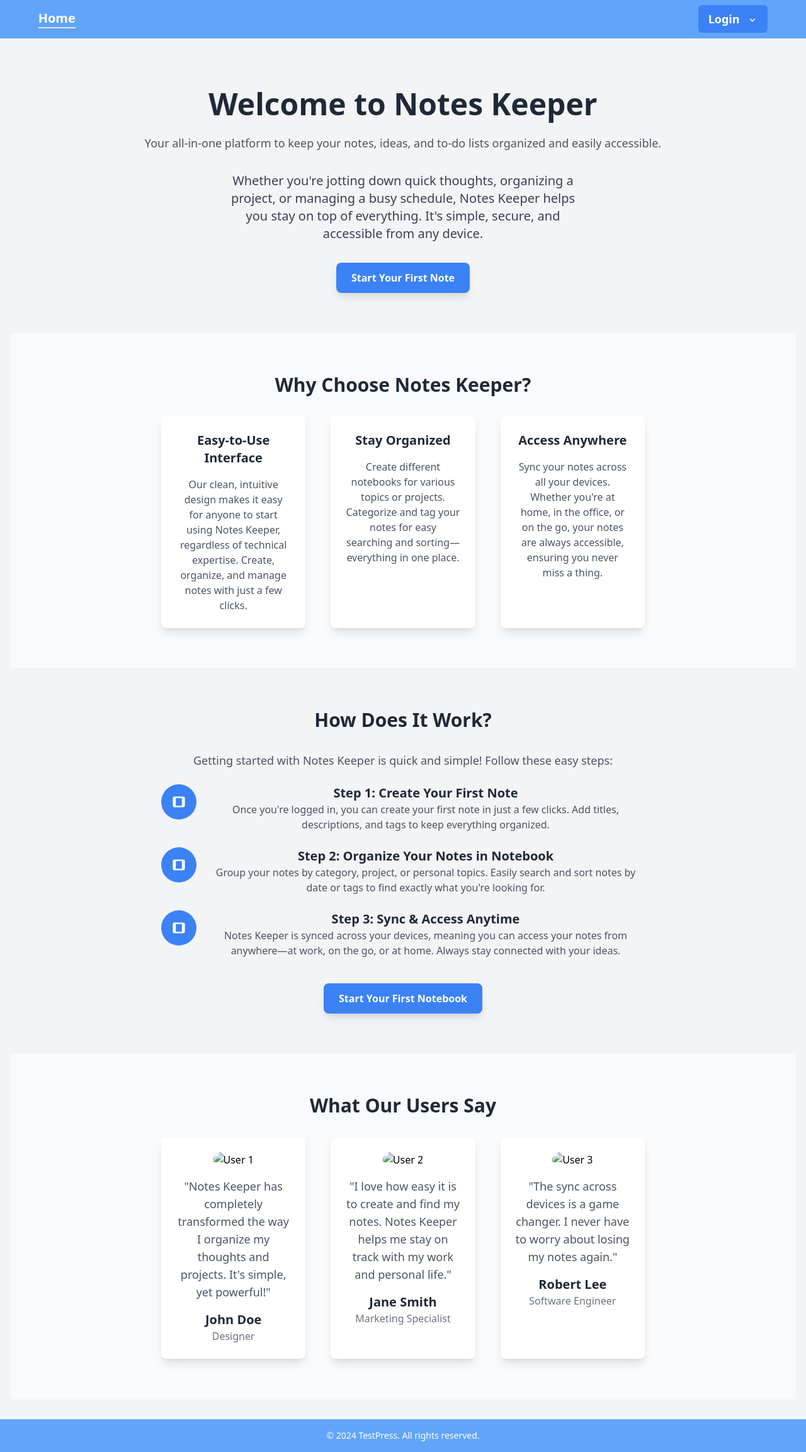
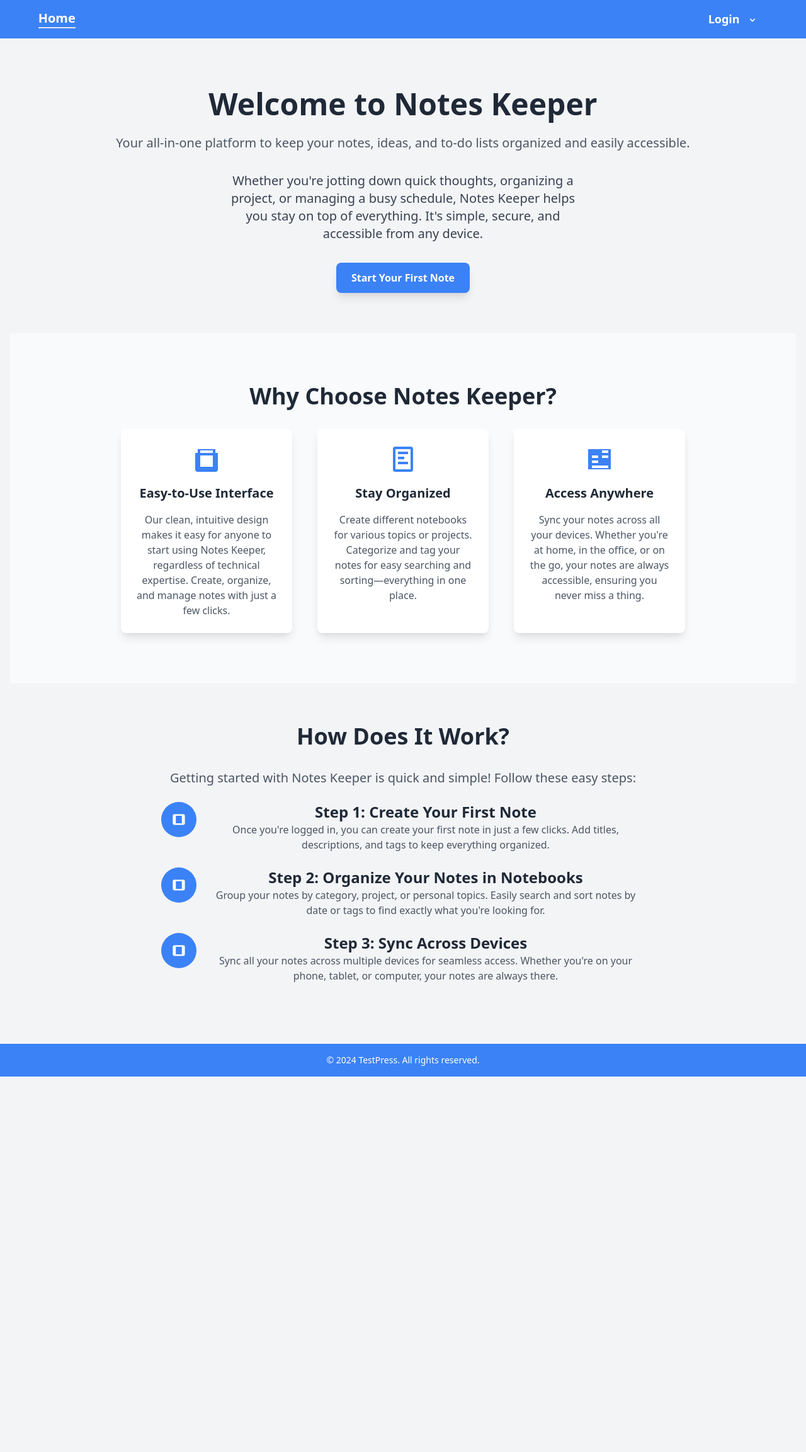
Before and after one commit to Veera-17/Notes_App, a Django app: page / in a window 1280 px wide. Shown: the whole page at 63% size. After the commit the page ends 1709 px from the top, so only its background shows below. Run offline with Django 5.2, Linux system fonts and the light colour scheme; some libraries are stand-ins or nearby versions.

Commit message:
Enhance Template

```diff
--- a/account/templates/registration/login.html
+++ b/account/templates/registration/login.html
@@ -6,8 +6,6 @@
 <section class="flex-1  py-16 flex items-center justify-center">
     <div class="container mx-auto text-center">
         <h1 class="text-4xl font-semibold text-gray-800 mb-8">Login to Your Account</h1>
-
-        <!-- Login Form -->
         <div class="bg-white p-8 rounded-lg shadow-lg max-w-md mx-auto">
             <form method="post" class="space-y-4">
                 {% csrf_token %}
--- a/account/templates/registration/password_change_form.html
+++ b/account/templates/registration/password_change_form.html
@@ -6,8 +6,6 @@
 <section class="flex-1 py-16 flex items-center justify-center">
     <div class="container mx-auto text-center">
         <h1 class="text-4xl font-semibold text-gray-800 mb-8">Change Your Password</h1>
-
-        <!-- Change Password Form -->
         <div class="bg-white p-8 rounded-lg shadow-lg max-w-md mx-auto">
             <form method="post" class="space-y-4">
                 {% csrf_token %}
--- a/notes/templates/base.html
+++ b/notes/templates/base.html
@@ -10,10 +10,11 @@
         {% load static %}
         <link rel="stylesheet" type="text/css" href="{% static 'notes/css/markdown.css' %}">
         <link rel="stylesheet" type="text/css" href="{% static 'notes/css/trix.css' %}">
+        <link rel="stylesheet" href="https://cdnjs.cloudflare.com/ajax/libs/font-awesome/6.0.0-beta3/css/all.min.css">
     </head>
 <body class="bg-gray-100 bg-gray-100 flex flex-col min-h-screen">
-    {% block nav %}
-    <nav class="bg-blue-400 border-b border-blue-400 p-2">
+{% block nav %}
+    <nav class="bg-blue-500 border-b border-blue-500 p-2 sticky top-0 z-50">
         <div class="container w-11/12 mx-auto flex items-center justify-between">
             <div class="w-3/12 flex items-center justify-between">
                 <a href="{% url 'home' %}" class="text-white text-xl font-bold hover:text-blue-200 transition duration-300 {% if request.path == '/' %}border-b-2 border-slate-300{% endif %}">Home</a>
@@ -35,40 +36,55 @@
                     </button>
                     <div id="user-menu" class="hidden absolute right-0 mt-2 w-48 bg-white border border-gray-200 rounded-lg shadow-lg">
                         {% if user.is_authenticated %}
-                            <form action="{% url 'password_change' %}" method="post" class="block px-4 py-2 text-gray-800 hover:bg-blue-100">
+                            <form action="{% url 'password_change' %}" method="post" class="block px-4 py-2 text-gray-800 hover:bg-blue-100 flex items-center space-x-2">
                                 {% csrf_token %}
-                                <button type="submit">Change Password</button>
+                                <button type="submit" class="w-full text-left"><i class="fas fa-key text-blue-500"></i>&nbsp;&nbsp;Change Password</button>
                             </form>
-                            <form action="{% url 'logout' %}" method="post" class="block px-4 py-2 text-gray-800 hover:bg-blue-100">
+                            <form action="{% url 'logout' %}" method="post" class="block px-4 py-2 text-gray-800 hover:bg-blue-100 flex items-center space-x-2">
                                 {% csrf_token %}
-                                <button type="submit">Log out</button>
+
+                                <button type="submit" class="w-full text-left"><i class="fas fa-sign-out-alt text-red-500"></i>&nbsp;&nbsp;Log out</button>
                             </form>
                         {% else %}
-                            <a href="{% url 'login' %}" class="block px-4 py-2 text-gray-800 hover:bg-blue-100">Login</a>
-                            <a href="{% url 'signup' %}" class="block px-4 py-2 text-gray-800 hover:bg-blue-100">Sign up</a>
+                            <a href="{% url 'login' %}" class="block px-4 py-2 text-gray-800 hover:bg-blue-100 flex items-center space-x-2 w-full text-left">
+                                <i class="fas fa-sign-in-alt text-green-500"></i>
+                                &nbsp;&nbsp;Login
+                            </a>
+                            <a href="{% url 'signup' %}" class="block px-4 py-2 text-gray-800 hover:bg-blue-100 flex items-center space-x-2 w-full text-left">
+                                <i class="fas fa-user-plus text-blue-500"></i>
+                                &nbsp;&nbsp;Sign up
+                            </a>
                         {% endif %}
                     </div>
                 </div>
             </div>
         </div>
     </nav>
-    {% endblock %}
-
+{% endblock %}
 
     <main class="container mx-auto p-4 flex-grow">
         {% block content %}{% endblock %}
     </main>
 
-    <footer class="bg-blue-400 text-white py-4 mt-4">
+    <footer class="bg-blue-500 text-white py-4 mt-4">
         <div class="container mx-auto text-center">
             <p class="text-sm">&copy; 2024 TestPress. All rights reserved.</p>
         </div>
     </footer>
 
     <script>
-        document.getElementById("user-menu-button").addEventListener("click", function() {
+        document.addEventListener('DOMContentLoaded', function() {
+            const menuButton = document.getElementById("user-menu-button");
             const menu = document.getElementById("user-menu");
-            menu.classList.toggle("hidden");
+            menuButton.addEventListener("click", function(event) {
+                event.stopPropagation();
+                menu.classList.toggle("hidden");
+            });
+            document.addEventListener("click", function(event) {
+                if (!menu.contains(event.target) && !menuButton.contains(event.target)) {
+                    menu.classList.add("hidden");
+                }
+            });
         });
     </script>
 </body>
--- a/notes/templates/notes/landing_page.html
+++ b/notes/templates/notes/landing_page.html
@@ -1,12 +1,12 @@
 {% extends 'base.html' %}
 {% block title %}Welcome to Notes Keeper{% endblock %}
 {% block content %}
-<div class="py-16 px-6 md:px-20 text-center">
-  <h1 class="text-5xl font-semibold text-gray-800 mb-6">Welcome to Notes Keeper</h1>
-  <p class="text-lg text-gray-600 mb-8">Your all-in-one platform to keep your notes, ideas, and to-do lists organized and easily accessible.</p>
+<div class="py-16 px-6 sm:px-12 md:px-20 text-center">
+  <h1 class="text-4xl sm:text-5xl font-semibold text-gray-800 mb-6">Welcome to Notes Keeper</h1>
+  <p class="text-lg sm:text-xl text-gray-600 mb-8">Your all-in-one platform to keep your notes, ideas, and to-do lists organized and easily accessible.</p>
 
   <div class="max-w-xl mx-auto">
-    <p class="text-xl text-gray-700 mb-8">
+    <p class="text-lg sm:text-xl text-gray-700 mb-8">
       Whether you're jotting down quick thoughts, organizing a project, or managing a busy schedule, Notes Keeper helps you stay on top of everything. It's simple, secure, and accessible from any device.
     </p>
   </div>
@@ -16,22 +16,38 @@
   </div>
 </div>
 
-<div class="bg-gray-50 py-16">
-  <div class="text-center max-w-3xl mx-auto">
-    <h2 class="text-3xl font-semibold text-gray-800 mb-8">Why Choose Notes Keeper?</h2>
+<div class="bg-gray-50 py-20">
+  <div class="text-center max-w-4xl mx-auto">
+    <h2 class="text-3xl sm:text-4xl font-bold text-gray-800 mb-8">Why Choose Notes Keeper?</h2>
 
     <div class="grid grid-cols-1 sm:grid-cols-2 md:grid-cols-3 gap-10">
-      <div class="p-6 bg-white rounded-lg shadow-lg">
+      <div class="p-6 bg-white rounded-lg shadow-lg hover:shadow-xl transition-shadow duration-200">
+        <div class="mb-4 flex justify-center">
+          <svg class="w-12 h-12 text-blue-500" fill="currentColor" xmlns="http://www.w3.org/2000/svg" viewBox="0 0 24 24">
+            <path d="M19 7V4H5v3H3v13a2 2 0 002 2h14a2 2 0 002-2V7h-2zm-2-2v2H7V5h10zM7 18v-9h10v9H7z"/>
+          </svg>
+        </div>
         <h3 class="text-xl font-semibold text-gray-800 mb-4">Easy-to-Use Interface</h3>
         <p class="text-gray-600">Our clean, intuitive design makes it easy for anyone to start using Notes Keeper, regardless of technical expertise. Create, organize, and manage notes with just a few clicks.</p>
       </div>
 
-      <div class="p-6 bg-white rounded-lg shadow-lg">
+      <div class="p-6 bg-white rounded-lg shadow-lg hover:shadow-xl transition-shadow duration-200">
+        <div class="mb-4 flex justify-center">
+          <svg class="w-12 h-12 text-blue-500" fill="currentColor" xmlns="http://www.w3.org/2000/svg" viewBox="0 0 24 24">
+            <path d="M6 2a2 2 0 00-2 2v16a2 2 0 002 2h12a2 2 0 002-2V4a2 2 0 00-2-2H6zm0 2h12v16H6V4z"/>
+            <path d="M8 6h8v2H8V6zm0 4h5v2H8v-2zm0 4h8v2H8v-2z"/>
+          </svg>
+        </div>
         <h3 class="text-xl font-semibold text-gray-800 mb-4">Stay Organized</h3>
         <p class="text-gray-600">Create different notebooks for various topics or projects. Categorize and tag your notes for easy searching and sorting—everything in one place.</p>
       </div>
 
-      <div class="p-6 bg-white rounded-lg shadow-lg">
+      <div class="p-6 bg-white rounded-lg shadow-lg hover:shadow-xl transition-shadow duration-200">
+        <div class="mb-4 flex justify-center">
+          <svg class="w-12 h-12 text-blue-500" fill="currentColor" xmlns="http://www.w3.org/2000/svg" viewBox="0 0 24 24">
+            <path d="M21 4H3v16h18V4zM11 15H6v-2h5v2zm0-4H6V9h5v2zm8 8H6v-2h13v2zm0-8h-5V9h5v2zm0-4h-5V5h5v2z"/>
+          </svg>
+        </div>
         <h3 class="text-xl font-semibold text-gray-800 mb-4">Access Anywhere</h3>
         <p class="text-gray-600">Sync your notes across all your devices. Whether you're at home, in the office, or on the go, your notes are always accessible, ensuring you never miss a thing.</p>
       </div>
@@ -39,9 +55,9 @@
   </div>
 </div>
 
-<div class="py-16 px-6 md:px-20 text-center">
-  <h2 class="text-3xl font-semibold text-gray-800 mb-8">How Does It Work?</h2>
-  <p class="text-lg text-gray-600 mb-6">
+<div class="py-16 px-6 sm:px-12 md:px-20 text-center">
+  <h2 class="text-3xl sm:text-4xl font-semibold text-gray-800 mb-8">How Does It Work?</h2>
+  <p class="text-lg sm:text-xl text-gray-600 mb-6">
     Getting started with Notes Keeper is quick and simple! Follow these easy steps:
   </p>
 
@@ -54,7 +70,7 @@
           </svg>
         </div>
         <div>
-          <h3 class="text-xl font-semibold text-gray-800">Step 1: Create Your First Note</h3>
+          <h3 class="text-xl sm:text-2xl font-semibold text-gray-800">Step 1: Create Your First Note</h3>
           <p class="text-gray-600">Once you're logged in, you can create your first note in just a few clicks. Add titles, descriptions, and tags to keep everything organized.</p>
         </div>
       </div>
@@ -66,7 +82,7 @@
           </svg>
         </div>
         <div>
-          <h3 class="text-xl font-semibold text-gray-800">Step 2: Organize Your Notes in Notebook</h3>
+          <h3 class="text-xl sm:text-2xl font-semibold text-gray-800">Step 2: Organize Your Notes in Notebooks</h3>
           <p class="text-gray-600">Group your notes by category, project, or personal topics. Easily search and sort notes by date or tags to find exactly what you're looking for.</p>
         </div>
       </div>
@@ -78,52 +94,12 @@
           </svg>
         </div>
         <div>
-          <h3 class="text-xl font-semibold text-gray-800">Step 3: Sync & Access Anytime</h3>
-          <p class="text-gray-600">Notes Keeper is synced across your devices, meaning you can access your notes from anywhere—at work, on the go, or at home. Always stay connected with your ideas.</p>
+          <h3 class="text-xl sm:text-2xl font-semibold text-gray-800">Step 3: Sync Across Devices</h3>
+          <p class="text-gray-600">Sync all your notes across multiple devices for seamless access. Whether you're on your phone, tablet, or computer, your notes are always there.</p>
         </div>
       </div>
     </div>
   </div>
-
-  <div class="mt-10">
-    <a href="{% url 'notebook_create' %}" class="inline-block bg-blue-500 text-white font-semibold py-3 px-6 rounded-lg shadow-lg hover:bg-blue-600 transition duration-200">Start Your First Notebook</a>
-  </div>
 </div>
 
-<div class="bg-gray-50 py-16 px-6 md:px-20 text-center">
-    <h2 class="text-3xl font-semibold text-gray-800 mb-8">What Our Users Say</h2>
-
-    <div class="max-w-3xl mx-auto">
-      <div class="grid grid-cols-1 sm:grid-cols-2 md:grid-cols-3 gap-10">
-        <div class="p-6 bg-white rounded-lg shadow-lg">
-          <div class="flex justify-center mb-4">
-            <img src="https://via.placeholder.com/80" alt="User 1" class="rounded-full">
-          </div>
-          <p class="text-lg text-gray-600 mb-4">"Notes Keeper has completely transformed the way I organize my thoughts and projects. It's simple, yet powerful!"</p>
-          <h4 class="text-xl font-semibold text-gray-800">John Doe</h4>
-          <p class="text-gray-500">Designer</p>
-        </div>
-
-        <div class="p-6 bg-white rounded-lg shadow-lg">
-          <div class="flex justify-center mb-4">
-            <img src="https://via.placeholder.com/80" alt="User 2" class="rounded-full">
-          </div>
-          <p class="text-lg text-gray-600 mb-4">"I love how easy it is to create and find my notes. Notes Keeper helps me stay on track with my work and personal life."</p>
-          <h4 class="text-xl font-semibold text-gray-800">Jane Smith</h4>
-          <p class="text-gray-500">Marketing Specialist</p>
-        </div>
-
-        <div class="p-6 bg-white rounded-lg shadow-lg">
-          <div class="flex justify-center mb-4">
-            <img src="https://via.placeholder.com/80" alt="User 3" class="rounded-full">
-          </div>
-          <p class="text-lg text-gray-600 mb-4">"The sync across devices is a game changer. I never have to worry about losing my notes again."</p>
-          <h4 class="text-xl font-semibold text-gray-800">Robert Lee</h4>
-          <p class="text-gray-500">Software Engineer</p>
-        </div>
-      </div>
-    </div>
-  </div>
-
-
 {% endblock %}
--- a/notes/templates/notes/note_detail.html
+++ b/notes/templates/notes/note_detail.html
@@ -6,7 +6,6 @@
         <h2 class="text-3xl font-semibold mb-4 text-blue-600">{{ note.title }}</h2>
         <p class="text-lg mb-2"><strong>Author:</strong> <span class="text-gray-700">{{ note.author.username }}</span></p>
         <p class="text-lg mb-2"><strong>Notebook:</strong> <span class="text-gray-700">{{ note.notebook.title }}</span></p>
-        <p class="text-lg mb-2"><strong>Slug:</strong> <span class="text-gray-700">{{ note.slug }}</span></p>
         <p class="text-lg mb-2"><strong>Created:</strong> <span class="text-gray-700">{{ note.created }}</span></p>
         <p class="text-lg mb-4"><strong>Last Modified:</strong> <span class="text-gray-700">{{ note.modified }}</span></p>
         <hr class="my-6 border-gray-300">
```
Also changed, not shown: notes/templates/includes/form.html (+5 -5 lines), notes/templates/notes/note_create.html (+16 -14 lines), notes/templates/notes/note_list.html (+20 -12 lines), notes/templates/notes/note_update.html (+16 -23 lines), notes/templates/notes/notebook_list.html (+10 -12 lines).
